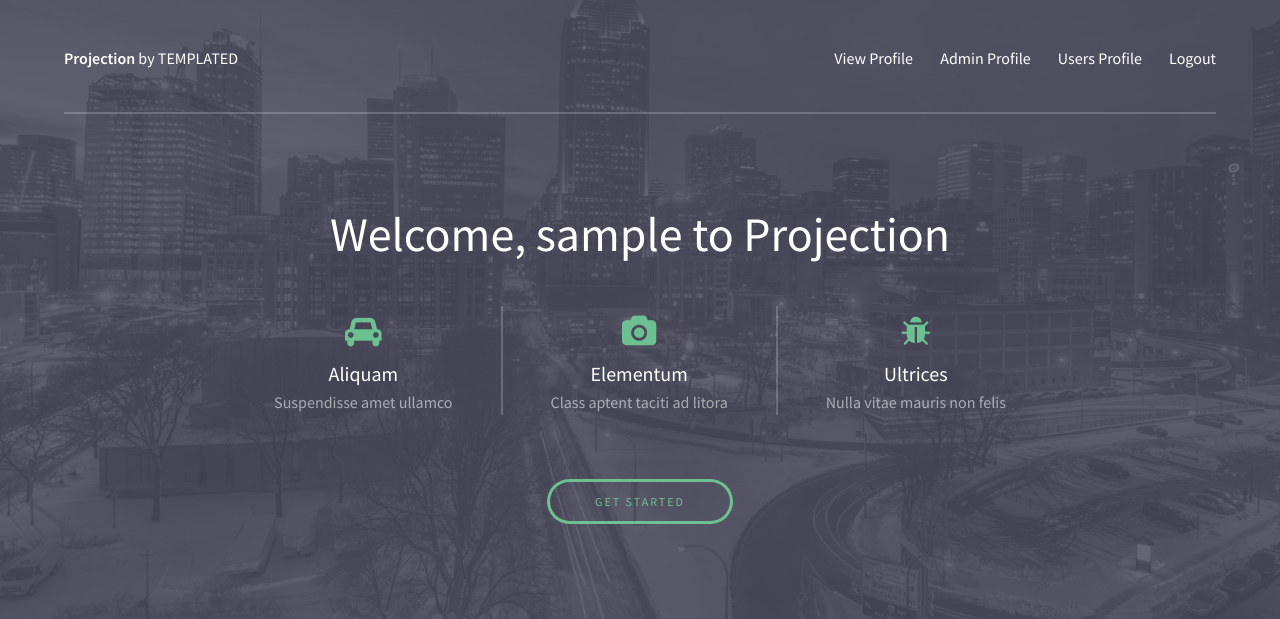
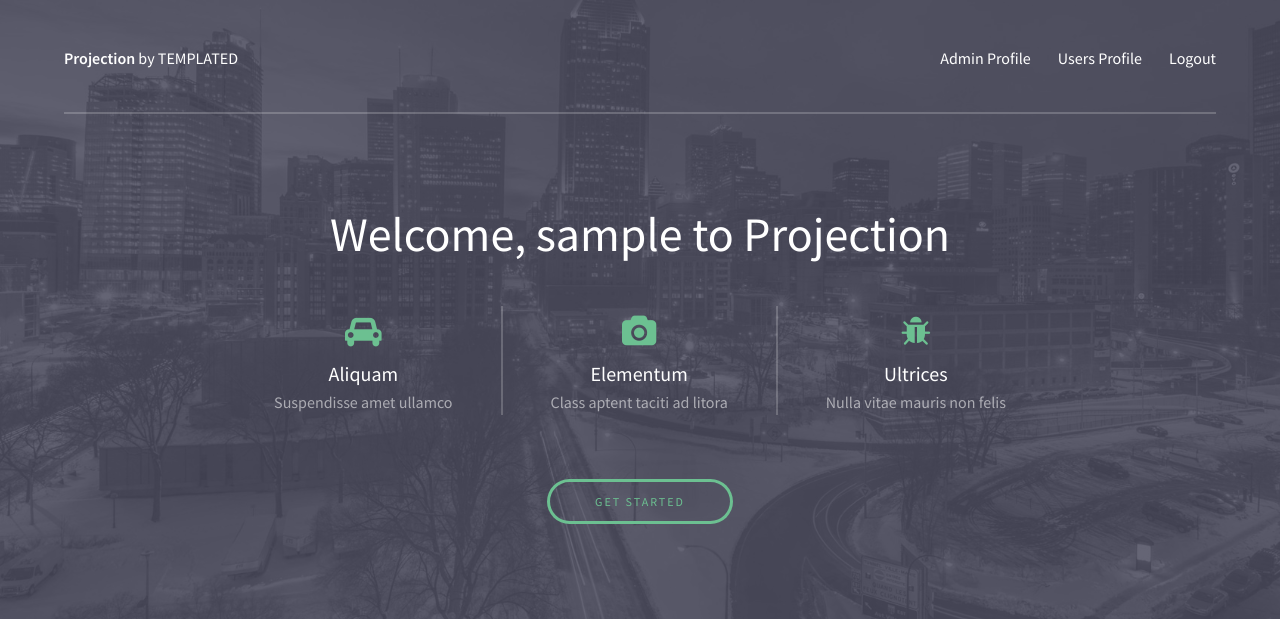
Before and after one commit to dev-yohannes/registration, a PHP site: page /landingPage/index.php in a window 1280 px wide. Shown: the top 619 px of the page. Run offline with PHP 8.4, Linux system fonts and the light colour scheme; the visitor is signed in with stand-in values (Sample User, id 1).

Commit message:
removed unused nav link

```diff
--- a/admins/landingPage/index.php
+++ b/admins/landingPage/index.php
@@ -14,7 +14,6 @@
     <div class="inner">
       <a href="index.html" class="logo"><strong>Projection</strong> by TEMPLATED</a>
       <nav id="nav">
-        <a href="index.html">View Profile</a>
         <a href="../adminProfile.php">Admin Profile</a>
         <a href="../usersProfile.php">Users Profile</a>
         <a href="../logout.php">Logout</a>
```
